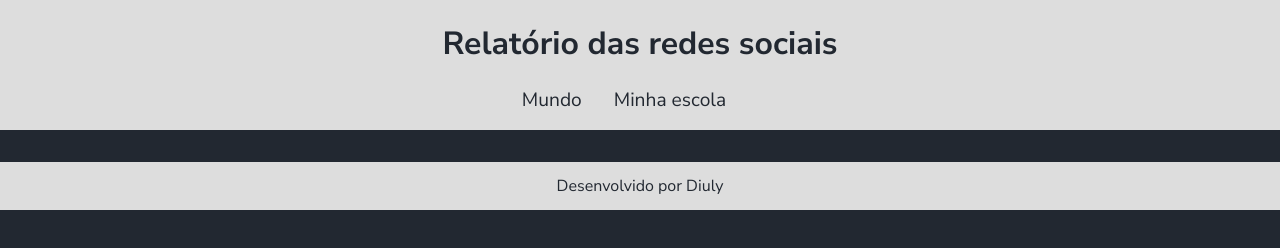
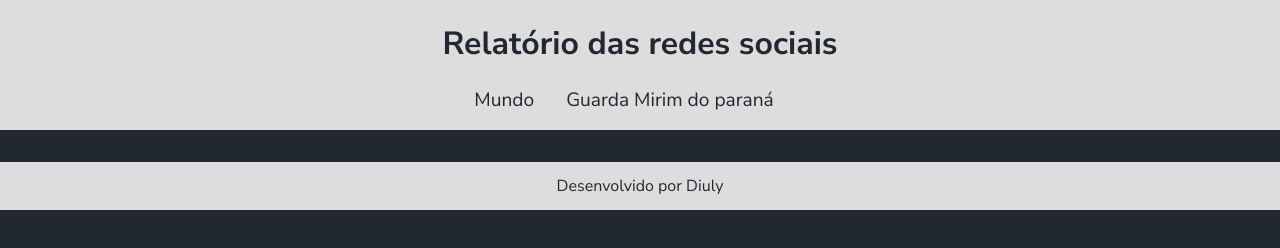
Before and after one commit to diuly25/aula-2-e-3-Diuly, a plain HTML site: page index.html in a window 1280 px wide. Drawn offline with Linux system fonts and the light colour scheme.

Commit message:
Add files via upload

```diff
--- a/index.html
+++ b/index.html
@@ -11,7 +11,7 @@
         <h1>Relatório das redes sociais</h1>
         <nav>
             <a href="index.html">Mundo</a>
-            <a href="#">Minha escola</a>
+            <a href="#">Guarda Mirim do paraná</a>
         </nav>
     </header>
     <main class="graficos-section">
```
